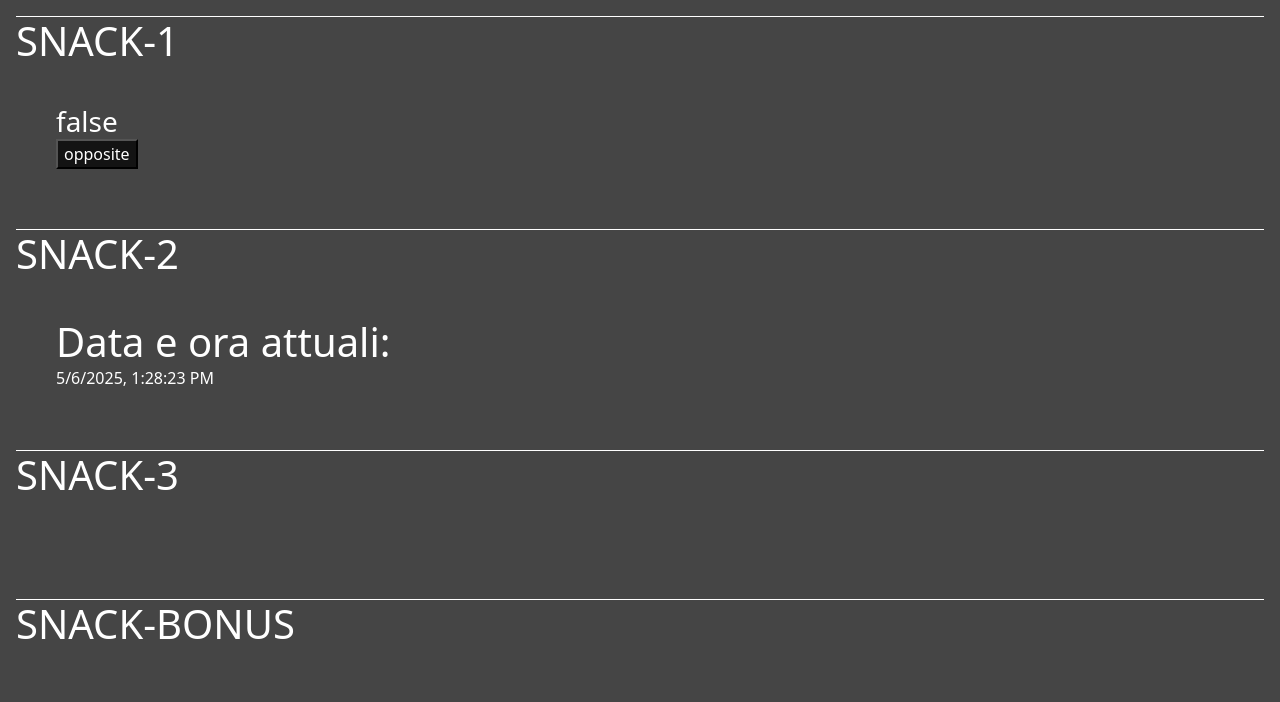
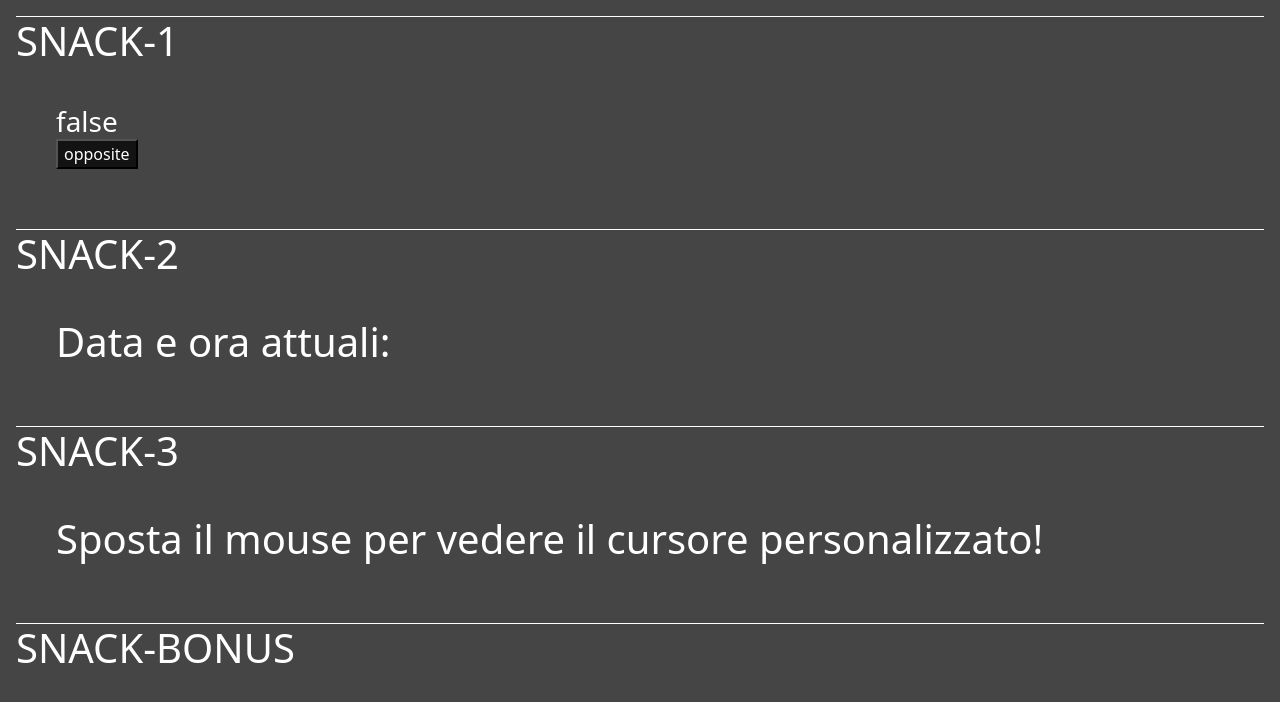
Before and after one commit to CarloDettori/ex-react-snack-customhooks-, a React (Vite) app: page / in a window 1280 px wide. Shown: the top 702 px of the page. Built offline with nearby package versions, Linux system fonts and the light colour scheme.

Commit message:
milestone 3

```diff
--- a/src/App.jsx
+++ b/src/App.jsx
@@ -1,17 +1,25 @@
 import { useState } from 'react'
 import "bootstrap/dist/css/bootstrap.min.css"
-import useSwitch from "./hooks/useSwitch"
-import useDate from "./hooks/useDate"
+import useSwitch from "./hooks/useSwitch.jsx"
+import useDate from "./hooks/useDate.jsx"
+import useCustomPointer from './hooks/useCustomPointer.jsx'
 
 function App() {
-  //snack 1
+  //SNACK 1
   const [isOn, toggle] = useSwitch()
 
-  //snack 2
+  //SNACK 2
   const currentDate = useDate()
+
+  //SNACK 2
+  const customPointer = useCustomPointer("https://emoji.beeimg.com/🚀/32/microsoft")
+
+  //SNACK BONUS
+
 
   return (
     <>
+      {/* SNACK 1 */}
       <div className='snack'>
         <h1>SNACK-1</h1>
         <div className='snack-content'>
@@ -20,21 +28,26 @@ function App() {
         </div>
       </div>
 
+      {/* SNACK 2 */}
       <div className='snack'>
         <h1>SNACK-2</h1>
         <div className='snack-content'>
           <h1>Data e ora attuali:</h1>
-          <p>{currentDate.toLocaleString()}</p>
+          {/* <p>{currentDate.toLocaleString()}</p> */}
         </div>
       </div>
 
+      {/* SNACK 3 */}
       <div className='snack'>
         <h1>SNACK-3</h1>
         <div className='snack-content'>
+          <h1>Sposta il mouse per vedere il cursore personalizzato!</h1>
+          {customPointer}
 
         </div>
       </div>
 
+      {/* SNACK BONUS */}
       <div className='snack'>
         <h1>SNACK-BONUS</h1>
         <div className='snack-content'>
--- /dev/null
+++ b/src/hooks/useCustomPointer.jsx
@@ -0,0 +1,5 @@
+import { useEffect, useState } from 'react'
+
+export default function useCustomPointer(url) {
+    document.body.style.cursor = `url(${url}),auto`
+}
```
Also changed, not shown: 1 other file (tests, documents, lock files or other folders).
